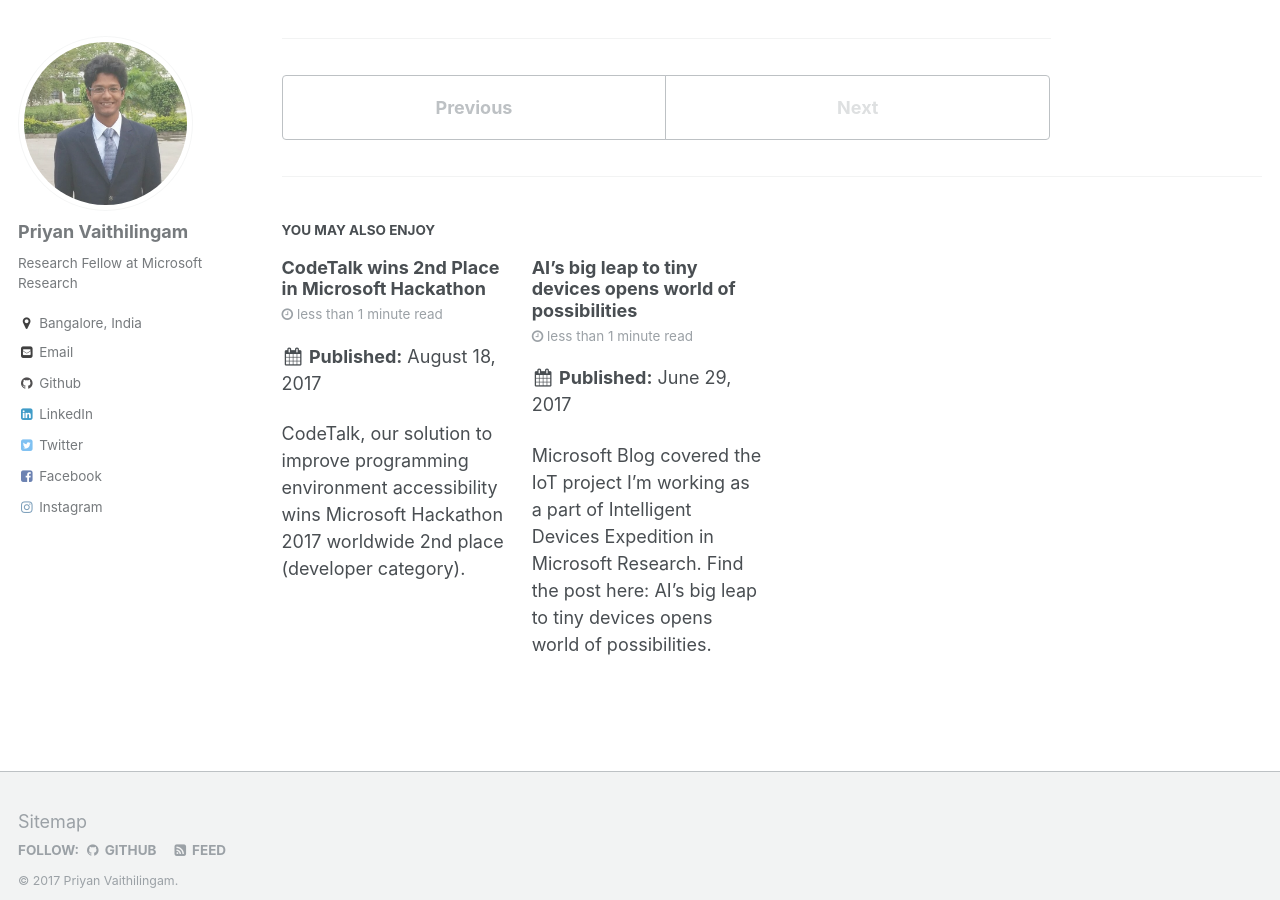
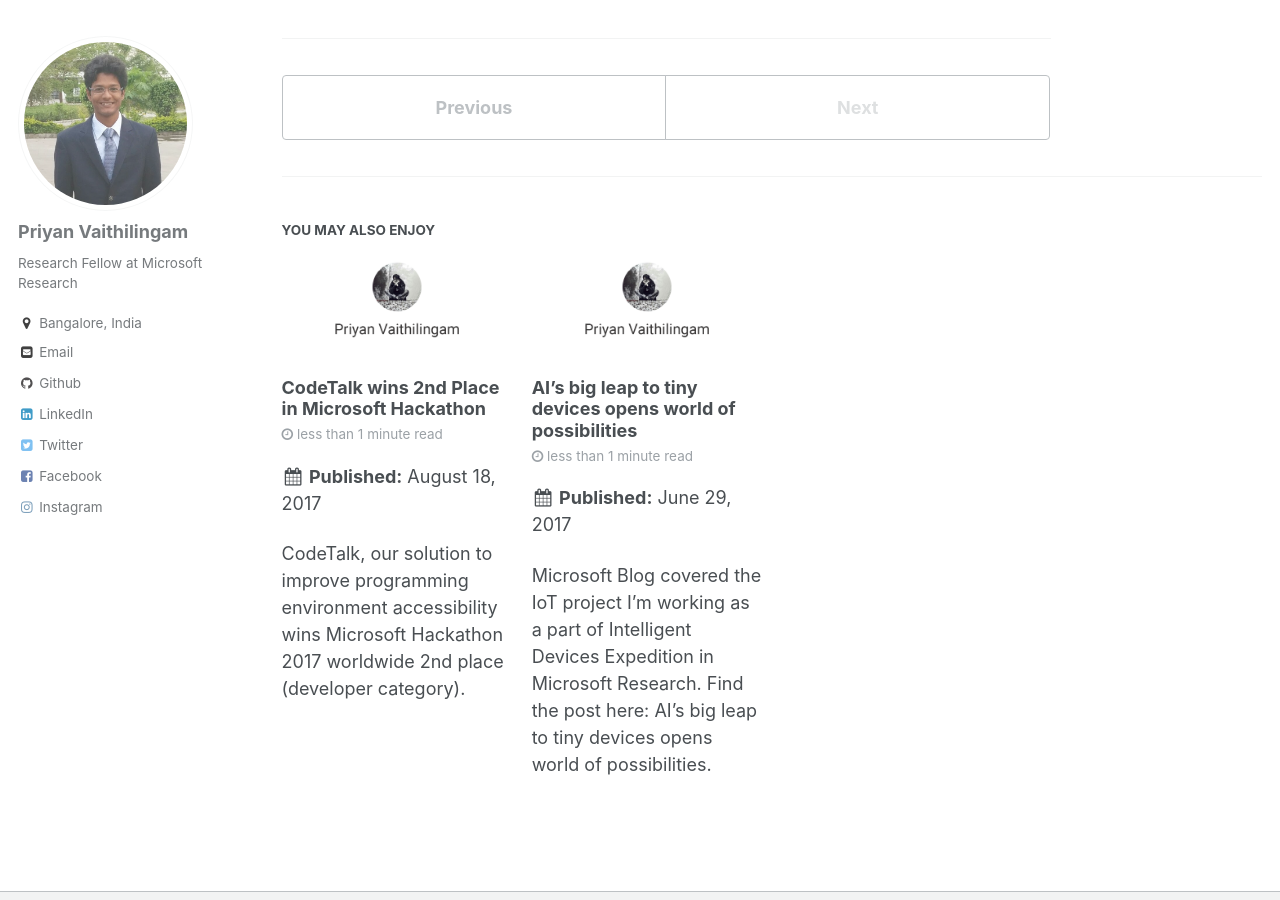
Before and after one commit to priyanmuthu/priyanmuthu.github.io, a Jekyll site: the page built from _posts/2017-02-14-Email-Insights-Released.md, in a window 1280 px wide and 900 px high, scrolled down 557 px. Built offline with Jekyll 4.4.1, drawn with Linux system fonts in a browser that asks for light colours.

Commit message:
added header image

```diff
--- a/_config.yml
+++ b/_config.yml
@@ -14,7 +14,7 @@
 url                      : https://priyan.info # the base hostname & protocol for your site e.g. "https://mmistakes.github.io"
 baseurl                  : "" # the subpath of your site, e.g. "/blog"
 repository               : "priyanmuthu/priyanmuthu.github.io"
-teaser                   :  # filename of teaser fallback teaser image placed in /images/, .e.g. "500x300.png"
+teaser                   : "header.png" # filename of teaser fallback teaser image placed in /images/, .e.g. "500x300.png"
 breadcrumbs              : false # true, false (default)
 words_per_minute         : 160
 read_more                : "disabled" # if enabled, adds "Read more" links to excerpts
```
Also changed, not shown: images/header.png (added).
